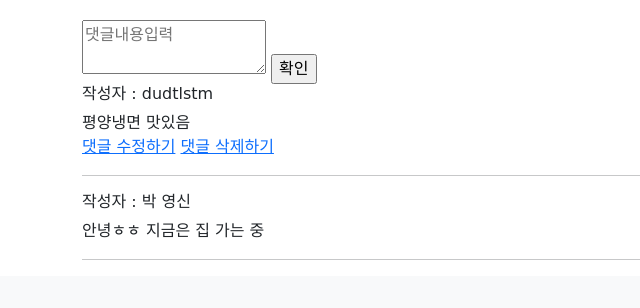
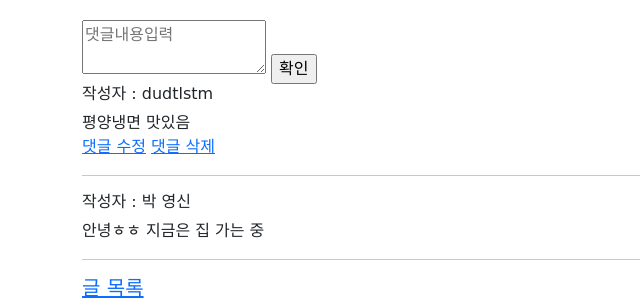
Before and after one commit to dudtlstm/2022-sns-project, a Django app: page /8 in a window 1280 px wide. Shown: the part 747-1055 px from the top of the page, without its empty margins (0-640 px from the left). Before the commit the page ends 1007 px from the top, so only its background shows below. Run offline with Django 4.2, Linux system fonts and the light colour scheme; a user stored in the database is signed in; data comes from the database, SQL or seed files in the repository; both versions use the stored data as it was after the commit; some web fonts are replaced.

Commit message:
7주차 과제

```diff
--- a/main/templates/main/detail.html
+++ b/main/templates/main/detail.html
@@ -39,8 +39,8 @@
         {% endif %}
     {{comment.content}}<br>
         {% if user == comment.writer %}
-        <a href="{% url 'main:edit_comment' comment.id %}">댓글 수정하기</a>
-        <a href="{% url 'main:delete_comment' comment.id %}">댓글 삭제하기</a>
+        <a href="{% url 'main:edit_comment' comment.id %}">댓글 수정</a>
+        <a href="{% url 'main:delete_comment' comment.id %}">댓글 삭제</a>
         {% endif %}
     <hr>
     </div>
@@ -48,8 +48,10 @@
 </div>
 
 {% if user == post.writer %}
-<a href="{% url 'main:edit' post.id%}">글 수정하기</a>
-<a href="{% url 'main:delete' post.id%}">글 삭제하기</a>
+<a href="{% url 'main:edit' post.id%}">글 수정</a>
+<a href="{% url 'main:delete' post.id%}">글 삭제</a>
 {% endif %}
 
+<h5><a href = "{% url 'main:posts' %}">글 목록</a></h5>
+
 {% endblock %}
--- a/main/templates/main/edit_comment.html
+++ b/main/templates/main/edit_comment.html
@@ -2,7 +2,7 @@
 {% load static %}
 {% block content %}
 
-<h1>댓글을 수정</h1>
+<h1>EDIT COMMENT</h1>
 <form action="{%url 'main:update_comment' comment.id%}" method="POST">
     {%csrf_token%}
     <textarea name="content">{{comment.content}}</textarea>
```
Also changed, not shown: db.sqlite3.
